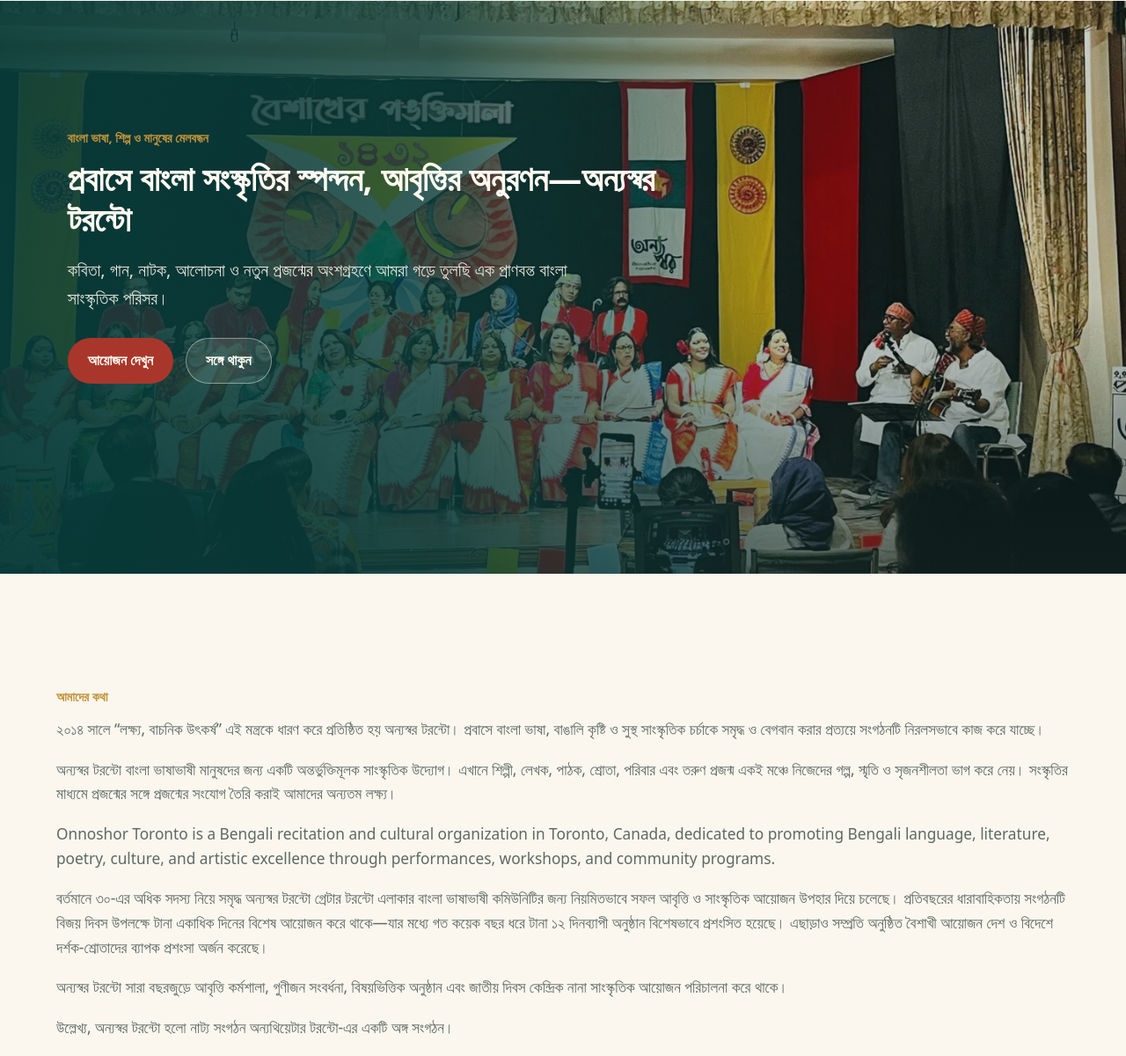
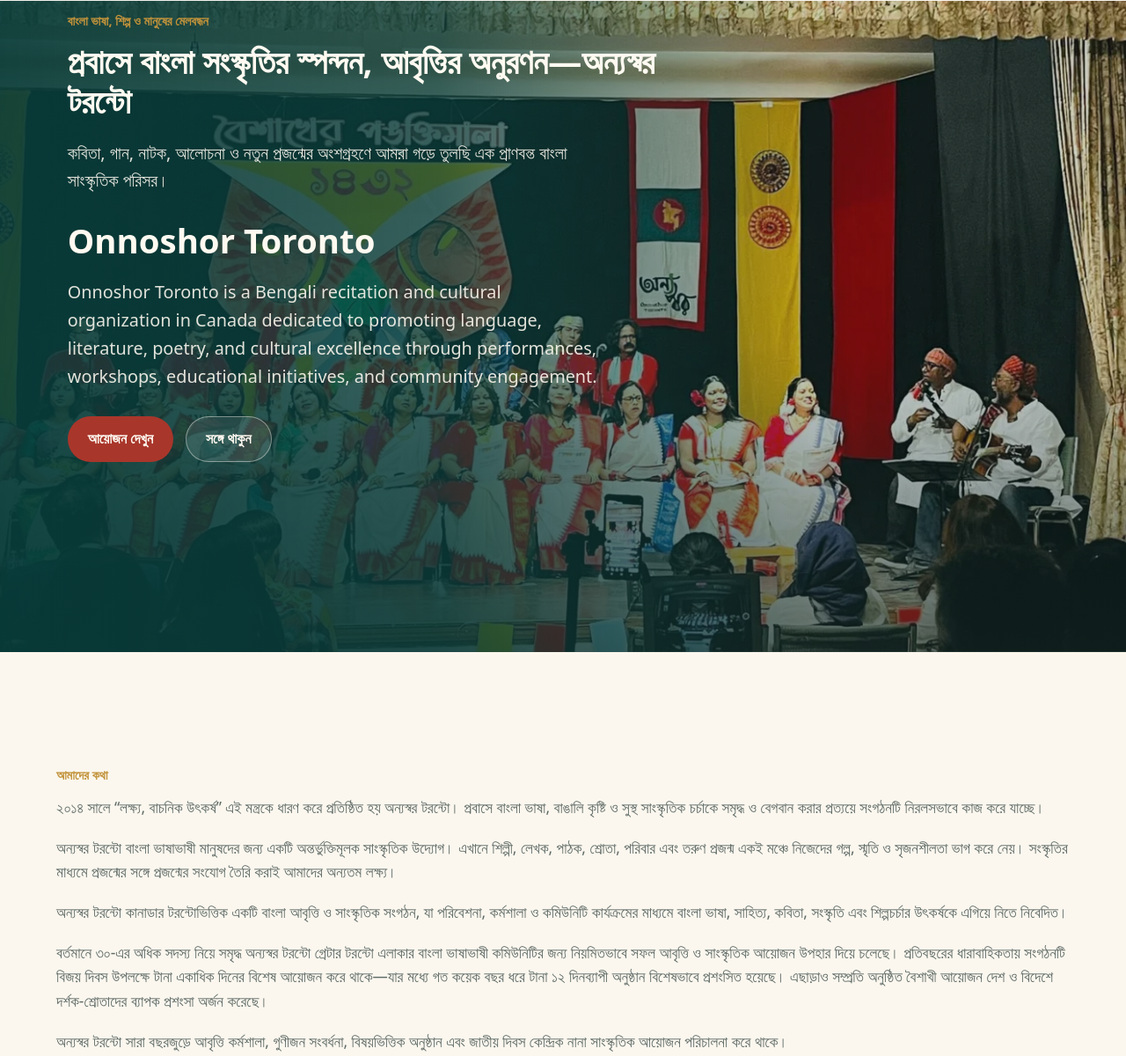
Before and after one commit to fariasahely/onnoshor-website, a website: page docs/index.html in a window 1280 px wide. Shown: the part 84-1284 px from the top of the page at 88% size. Drawn offline with Linux system fonts and the light colour scheme.

Commit message:
Add files via upload

```diff
--- a/docs/index.html
+++ b/docs/index.html
@@ -3,15 +3,23 @@
   <head>
     <meta charset="utf-8" />
     <meta name="viewport" content="width=device-width, initial-scale=1" />
-    <title>Onnoshor Toronto | Bengali Recitation and Cultural Organization</title>
+    <title>Onnoshor Toronto | Bengali Recitation and Cultural Organization in Canada</title>
     <meta
       name="description"
-      content="Onnoshor Toronto is a Bengali cultural and recitation organization in Canada dedicated to language, literature, poetry, and cultural excellence."
+      content="Onnoshor Toronto is a Bengali cultural and recitation organization in Canada dedicated to language, literature, poetry, and cultural excellence through performances, workshops, and community engagement."
     />
-    <meta name="keywords" content="Onnoshor Toronto, Bengali recitation, Bengali culture, Toronto Bengali organization, আবৃত্তি, বাংলা সংস্কৃতি" />
+    <meta name="keywords" content="Onnoshor, Onnoshor Toronto, Bengali recitation Toronto, Bengali cultural organization Canada, Bengali poetry Toronto, আবৃত্তি টরন্টো, বাংলা সংস্কৃতি টরন্টো" />
     <meta property="og:title" content="Onnoshor Toronto" />
-    <meta property="og:description" content="Bengali Recitation and Cultural Organization in Canada" />
+    <meta property="og:description" content="A Bengali recitation and cultural organization in Canada promoting poetry, literature, and cultural excellence." />
+    <meta property="og:type" content="website" />
+    <meta property="og:url" content="https://fariasahely.github.io/onnoshor-website/" />
     <meta property="og:image" content="https://fariasahely.github.io/onnoshor-website/assets/onnoshor-logo.webp" />
+    <meta property="og:site_name" content="Onnoshor Toronto" />
+    <meta name="twitter:card" content="summary_large_image" />
+    <meta name="twitter:title" content="Onnoshor Toronto" />
+    <meta name="twitter:description" content="Bengali recitation and cultural organization in Canada." />
+    <meta name="twitter:image" content="https://fariasahely.github.io/onnoshor-website/assets/onnoshor-logo.webp" />
+    <link rel="canonical" href="https://fariasahely.github.io/onnoshor-website/" />
     <link rel="stylesheet" href="./styles.css?v=2" />
   </head>
   <body>
@@ -59,6 +67,12 @@
             কবিতা, গান, নাটক, আলোচনা ও নতুন প্রজন্মের অংশগ্রহণে আমরা গড়ে তুলছি
             এক প্রাণবন্ত বাংলা সাংস্কৃতিক পরিসর।
           </p>
+          <h1>Onnoshor Toronto</h1>
+          <p class="hero-copy">
+            Onnoshor Toronto is a Bengali recitation and cultural organization in Canada
+            dedicated to promoting language, literature, poetry, and cultural excellence
+            through performances, workshops, educational initiatives, and community engagement.
+          </p>
           <div class="hero-actions">
             <a class="button primary" href="#events">আয়োজন দেখুন</a>
             <a class="button secondary" href="#join">সঙ্গে থাকুন</a>
@@ -83,10 +97,10 @@
               অন্যতম লক্ষ্য।
             </p>
             <p>
-              Onnoshor Toronto is a Bengali recitation and cultural organization in
-              Toronto, Canada, dedicated to promoting Bengali language, literature,
-              poetry, culture, and artistic excellence through performances, workshops,
-              and community programs.
+              অন্যস্বর টরন্টো কানাডার টরন্টোভিত্তিক একটি বাংলা আবৃত্তি ও সাংস্কৃতিক
+              সংগঠন, যা পরিবেশনা, কর্মশালা ও কমিউনিটি কার্যক্রমের মাধ্যমে বাংলা
+              ভাষা, সাহিত্য, কবিতা, সংস্কৃতি এবং শিল্পচর্চার উৎকর্ষকে এগিয়ে নিতে
+              নিবেদিত।
             </p>
             <p>
               বর্তমানে ৩০-এর অধিক সদস্য নিয়ে সমৃদ্ধ অন্যস্বর টরন্টো গ্রেটার টরন্টো
--- a/docs/sitemap.xml
+++ b/docs/sitemap.xml
@@ -1,4 +1,5 @@
 <?xml version="1.0" encoding="UTF-8"?>
+
 <urlset xmlns="http://www.sitemaps.org/schemas/sitemap/0.9">
   <url>
     <loc>https://fariasahely.github.io/onnoshor-website/</loc>
```
